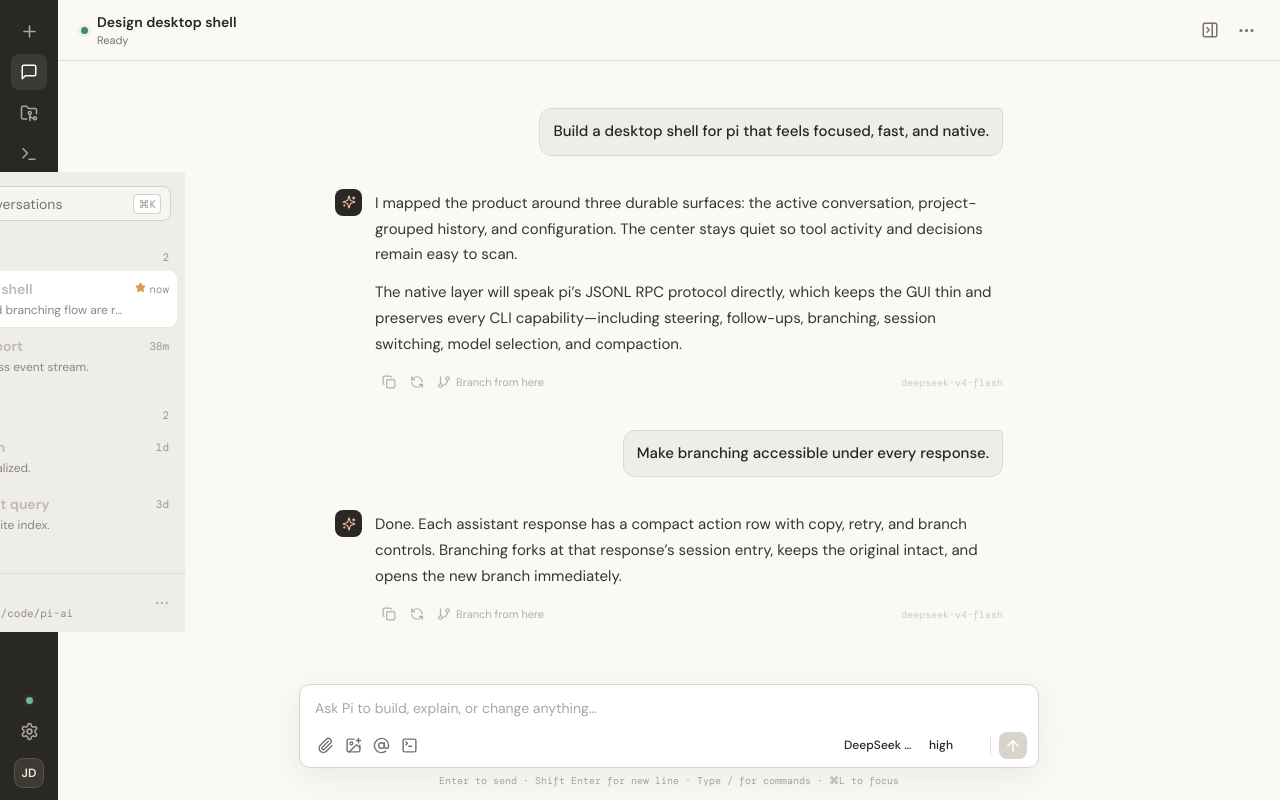
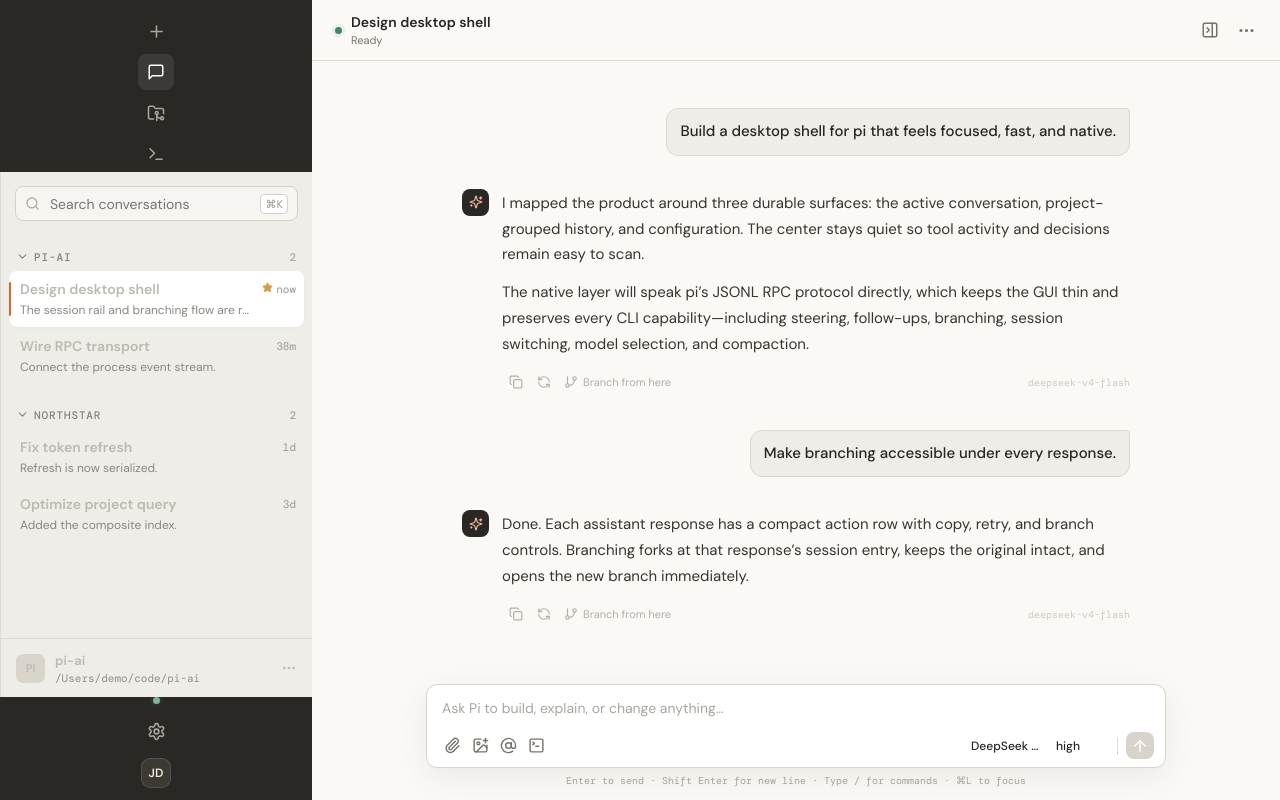
Before and after one commit to mattzq21/pi-op-out, a React (Vite) app: page / in a window 1280 px wide. Built offline with nearby package versions, Linux system fonts and the light colour scheme.

Commit message:
Committed all changes

```diff
--- a/src/styles.css
+++ b/src/styles.css
@@ -1,12 +1,12 @@
 @import url('https://fonts.googleapis.com/css2?family=DM+Mono:wght@400;500&family=DM+Sans:wght@400;500;600&family=Instrument+Serif:ital@0;1&display=swap');
 
-:root { font-family: "DM Sans", system-ui, sans-serif; color: #262522; background: #f3f1ec; font-synthesis: none; --ink: #262522; --muted: #77736c; --faint: #aaa69e; --line: #dedbd4; --paper: #faf9f6; --panel: #efede7; --accent: #d46a24; --accent-soft: #f8eadf; --green: #43876b; }
+:root { font-family: "DM Sans", system-ui, sans-serif; color: #262522; background: #f3f1ec; font-synthesis: none; --ink: #262522; --muted: #77736c; --faint: #aaa69e; --line: #dedbd4; --paper: #faf9f6; --panel: #efede7; --accent: #d46a24; --accent-soft: #f8eadf; --green: #43876b; --rail-width: 312px; }
 * { box-sizing: border-box; }
 body { margin: 0; min-width: 900px; min-height: 100vh; overflow: hidden; }
 button, input, textarea, select { font: inherit; color: inherit; }
 button { cursor: pointer; }
 .app { height: 100vh; display: flex; background: var(--paper); }
-.icon-rail { width: 58px; flex: 0 0 58px; background: #292824; color: #bdb9b0; display: flex; flex-direction: column; align-items: center; padding: 13px 0 12px; z-index: 3; }
+.icon-rail { width: var(--rail-width); flex: 0 0 var(--rail-width); background: #292824; color: #bdb9b0; display: flex; flex-direction: column; align-items: center; padding: 13px 0 12px; z-index: 3; }
 .logo { width: 34px; height: 34px; background: var(--accent); color: white; display: grid; place-items: center; border-radius: 10px; box-shadow: 0 5px 14px #0004; }
 .logo span { font-family: "Instrument Serif"; font-size: 25px; transform: translateY(-1px); }
 .icon-rail nav { display: flex; flex-direction: column; gap: 5px; }
@@ -19,7 +19,7 @@ button { cursor: pointer; }
 .native-status.online { background: #78b597; }
 .user-chip { width: 30px; height: 30px; border: 1px solid #ffffff20; border-radius: 9px; background: #3d3a34; color: #eeeae2; font-size: 12px; font-weight: 600; }
 
-.session-panel { width: 312px; flex: 0 0 312px; background: var(--panel); border-left: 1px solid var(--line); display: flex; flex-direction: column; min-width: 0; }
+.session-panel { width: 100%; flex: 1 1 auto; min-height: 0; background: var(--panel); border-left: 1px solid var(--line); display: flex; flex-direction: column; min-width: 0; }
 .eyebrow { margin: 0 0 3px; text-transform: uppercase; letter-spacing: .15em; font: 500 11px "DM Mono"; color: var(--accent); }
 .search { margin: 14px 14px 12px; height: 35px; border: 1px solid #d5d1c9; background: #faf9f6b8; border-radius: 8px; display: flex; align-items: center; gap: 8px; padding: 0 9px; color: var(--faint); }
 .search input { min-width: 0; flex: 1; border: 0; outline: 0; background: transparent; font-size: 14px; }
@@ -170,4 +170,4 @@ kbd { font: 11px "DM Mono"; border: 1px solid #d5d1c9; background: white; paddin
 .app.dark .composer-bar .select-control:hover { border-color: var(--line); background: var(--dark-control-hover); }
 .app.dark .composer:focus-within { border-color: #68645c; box-shadow: 0 10px 35px #0004, 0 0 0 2px #d46a2424; }
 .app.dark .composer-bar .send:disabled { background: #4b4943; color: #8f8b82; }
-@media (max-width: 1050px) { .session-panel { width: 278px; flex-basis: 278px; }.conversation { max-width: 670px; }.settings-layout { gap: 25px; } }
+@media (max-width: 1050px) { :root { --rail-width: 278px; }.conversation { max-width: 670px; }.settings-layout { gap: 25px; } }
```
